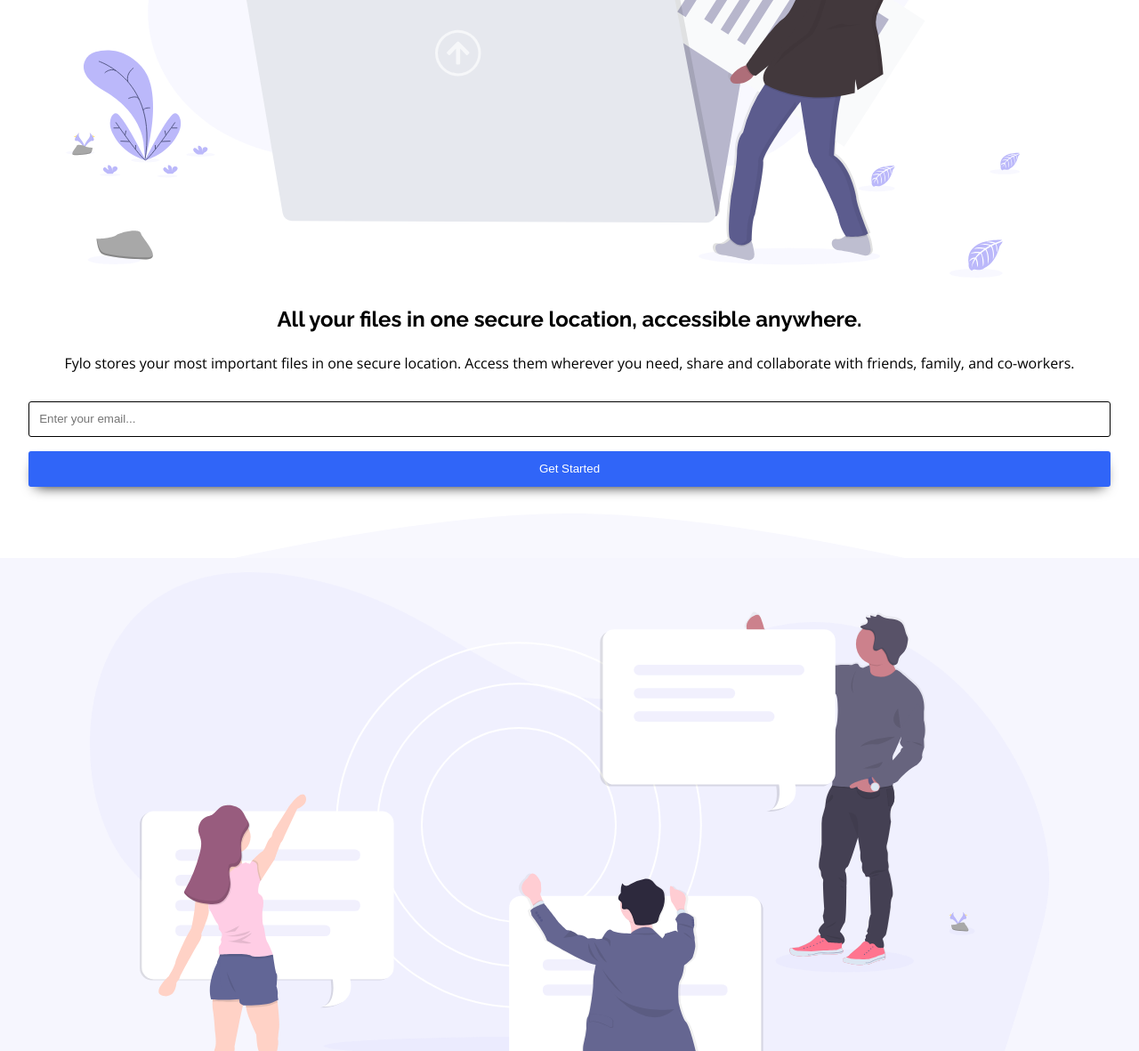
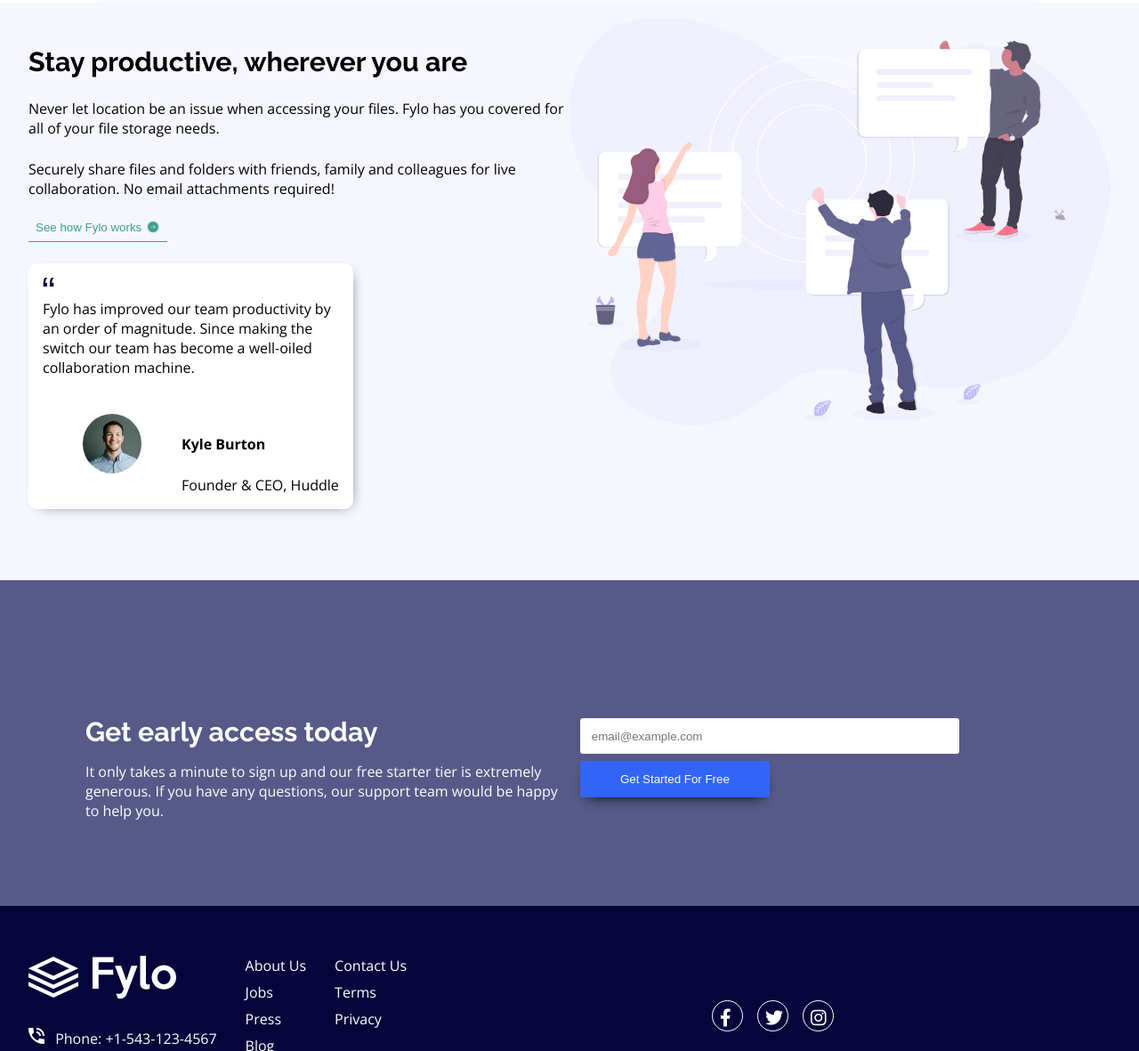
Before and after one commit to mohammedgomer/Fylo, a plain HTML site: page index.html in a window 1280 px wide. Shown: the part 680-1861 px from the top of the page at 89% size. Drawn offline with nearby package versions, Linux system fonts and the light colour scheme.

Commit message:
Desktop version semi complete

```diff
--- a/index.html
+++ b/index.html
@@ -13,7 +13,9 @@
   <link href="https://fonts.googleapis.com/css2?family=Raleway:wght@400;700&display=swap" rel="stylesheet">
   <link rel="preconnect" href="https://fonts.googleapis.com">
   <link rel="preconnect" href="https://fonts.gstatic.com" crossorigin>
-  <link href="https://fonts.googleapis.com/css2?family=Open+Sans&family=Raleway:wght@400;700&display=swap"
+  <link rel="preconnect" href="https://fonts.googleapis.com">
+  <link rel="preconnect" href="https://fonts.gstatic.com" crossorigin>
+  <link href="https://fonts.googleapis.com/css2?family=Open+Sans:wght@300;400;500;600;700;800&display=swap"
     rel="stylesheet">
   <link rel="stylesheet" href="https://cdnjs.cloudflare.com/ajax/libs/font-awesome/6.0.0-beta2/css/all.min.css"
     integrity="sha512-YWzhKL2whUzgiheMoBFwW8CKV4qpHQAEuvilg9FAn5VJUDwKZZxkJNuGM4XkWuk94WCrrwslk8yWNGmY1EduTA=="
@@ -54,15 +56,19 @@
 
 
     <section class="cta">
-
+      <div class="cta-illustration">
         <img src="/images/illustration-1.svg" alt="">
+      </div>
       <div class="cta-info text-center">
         <h1>All your files in one secure location, accessible anywhere.</h1>
         <p> Fylo stores your most important files in one secure location.
           Access them wherever you need, share and collaborate with friends,
           family, and co-workers.</p>
+        <div class="cta-form">
           <input type="email" placeholder="Enter your email...">
           <button>Get Started</button>
+        </div>
+
       </div>
     </section>
 
@@ -76,8 +82,11 @@
 
       <div class="cta-2-items">
 
+        <div class="cta-2-illustration">
           <img src="/images/illustration-2.svg" alt="">
+        </div>
 
+        <div class="cta-2-info">
           <h3 class="cta-2-h3">Stay productive, wherever you are</h3>
 
           <p> Never let location be an issue when accessing your files. Fylo has you
@@ -102,13 +111,12 @@
               <img src="/images/avatar-testimonial.jpg" alt="">
               <div class="profile-info">
                 <div>
-                <h3> Kyle Burton</h3>
+                  <p> Kyle Burton</p>
                 </div>
                 <div>
                   <p> Founder & CEO, Huddle</p>
                 </div>
               </div>
-
 
             </div>
           </div>
@@ -117,11 +125,14 @@
     </section>
 
     <section class="signup-section text-center">
+
+      <div>
         <h3> Get early access today</h3>
 
         <p> It only takes a minute to sign up and our free starter tier is extremely generous.
           If you have any questions, our support team would be happy to help you.
         </p>
+      </div>
 
       <div class="signup-form">
         <div>
@@ -139,8 +150,8 @@
       <div class="footer-sec-1">
         <img src="/images/logo2.png" alt="" class="footer-logo">
         <div>
-          <img src="/images/icon-phone.svg" alt="">Phone:
-          <p>+1-543-123-4567</p>
+          <img src="/images/icon-phone.svg" alt="">
+          <p>Phone: +1-543-123-4567</p>
         </div>
         <div>
           <img src="/images/icon-email.svg" class="email-icon" alt="">
@@ -153,11 +164,6 @@
         <a href="">Jobs</a>
         <a href="">Press</a>
         <a href="">Blog</a>
-
-
-
-
-
       </div>
 
       <div class="footer-sec-3">
--- a/style.css
+++ b/style.css
@@ -23,23 +23,20 @@
 
 --contain: 0 2rem;
 
---fs-xl: 3rem;
---fs-600: 1.5rem;
---fs-400: 1rem;
-
-
-
+--fs-medium: clamp(1rem, 2vw + 0.3rem, 2rem);
+--fs-xl: clamp(1.5rem, 2vw + 0.3rem, 3rem);
 }
 
 body {
   font-family: var(--f-body);
-
+  font-size: var(--fs);
 }
 
 h1,
 h2,
 h3 {
   font-family: var(--f-heading);
+  font-size: var(--fs-xl);
 }
 
 a {
@@ -67,7 +64,6 @@
   justify-content: space-between;
   align-items: center;
   font-family: var(--f-heading);
-  font-size: var(--fs-400);
   gap: 1.5rem;
   margin-top: 1.5rem;
   padding: var(--contain);
@@ -85,6 +81,8 @@
 .cta {
  padding: var(--contain);
 margin-top: 5rem;
+display: flex;
+flex-direction: column;
 }
 
 img {
@@ -100,6 +98,11 @@
 }
 .cta-info p {
  margin-top: 1.5rem;
+}
+
+.cta-form {
+  display: flex;
+  flex-direction: column;
 }
  input {
   padding: 0.7rem;
@@ -144,7 +147,6 @@
   padding: var(--contain);
   display: flex;
   flex-direction: column;
-  gap: 1.5rem;
 }
 .cta-2-h3 {
   margin-top: 3rem;
@@ -152,6 +154,8 @@
 .cta-2 img {
   margin-top: 1rem;
 }
+
+
 
 .cta-2 button {
 cursor: pointer;
@@ -206,6 +210,10 @@
 }
 .profile-info {
 margin-top: 2.5rem;
+}
+
+.profile-info div:first-of-type {
+  font-weight: 700;
 }
 
 .signup-section {
@@ -278,6 +286,10 @@
   gap: 0.5rem;
 }
 
+.footer-sec-1 div:first-of-type{
+  margin-top: 1.5rem;
+}
+
 .footer-sec-4 {
   flex-direction: row;
   gap: 1rem;
@@ -293,3 +305,105 @@
   border-radius: 50%;
   padding: 0.5rem;
 }
+
+@media(min-width: 40em) {
+  .nav-items {
+    gap: 5rem;
+  }
+.cta {
+  flex-direction: row;
+}
+.cta > * {
+  flex-basis: 50%;
+}
+.cta-info {
+  text-align: left;
+}
+.cta-illustration {
+  order: 2;
+}
+
+.cta-form {
+  flex-direction: row;
+ align-items: end;
+ gap: 1rem;
+}
+.cta-form input {
+width: 70%;
+}
+.cta-form button {
+width: 30%;
+}
+
+.cta-2::before {
+  content: '';
+  position: absolute;
+  width: 100%;
+  background: url(/images/bg-curve-desktop.svg);
+  left: 0;
+  top: -50px;
+  height: 50px;
+  background-size: cover;
+}
+
+.cta-2-items {
+  flex-direction: row;
+}
+.cta-2-items > * {
+  flex-basis: 50%;
+}
+
+.cta-2-info {
+  text-align: left;
+}
+
+.cta-2-info p {
+  margin-top: 1.5rem;
+}
+
+.cta-2 button {
+  margin-left: 0;
+}
+
+.cta-2-illustration {
+order: 2;
+}
+
+.testimonial {
+  width: 60%;
+}
+
+.signup-section {
+  display: flex;
+  flex-direction: row;
+  align-items: center;
+  text-align: left;
+  padding: 6rem;
+}
+
+.signup-section > * {
+  flex-basis: 50%;
+}
+
+.signup-section h3 + p {
+  margin-top: 1rem;
+}
+
+.signup-section input {
+  width: 80%;
+}
+
+.signup-section input {
+  width: 80%;
+}
+.signup-section button {
+  width: 40%;
+}
+
+footer {
+  flex-direction: row;
+}
+
+
+
+}
```
Lines whose indentation alone changed are shown as unchanged.
